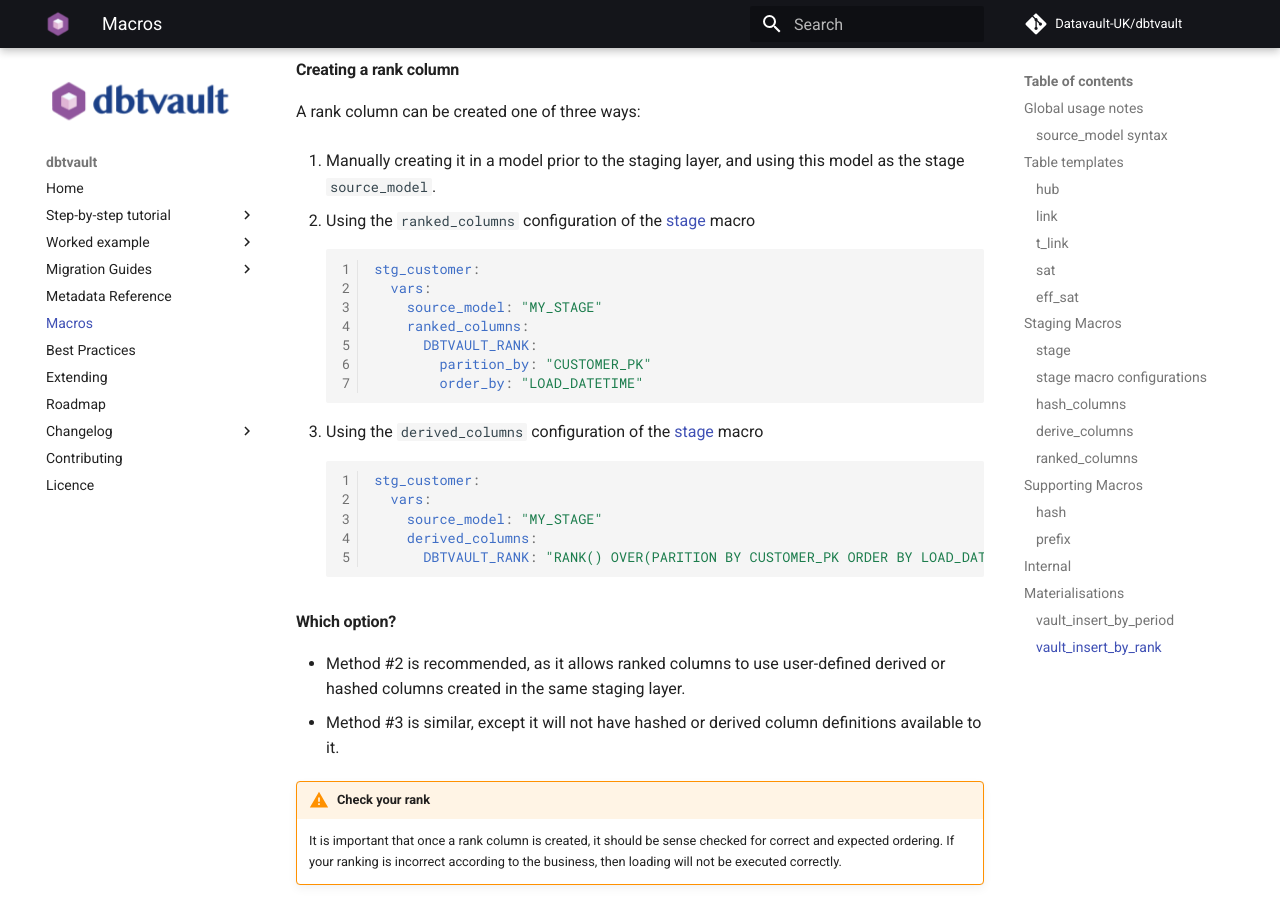
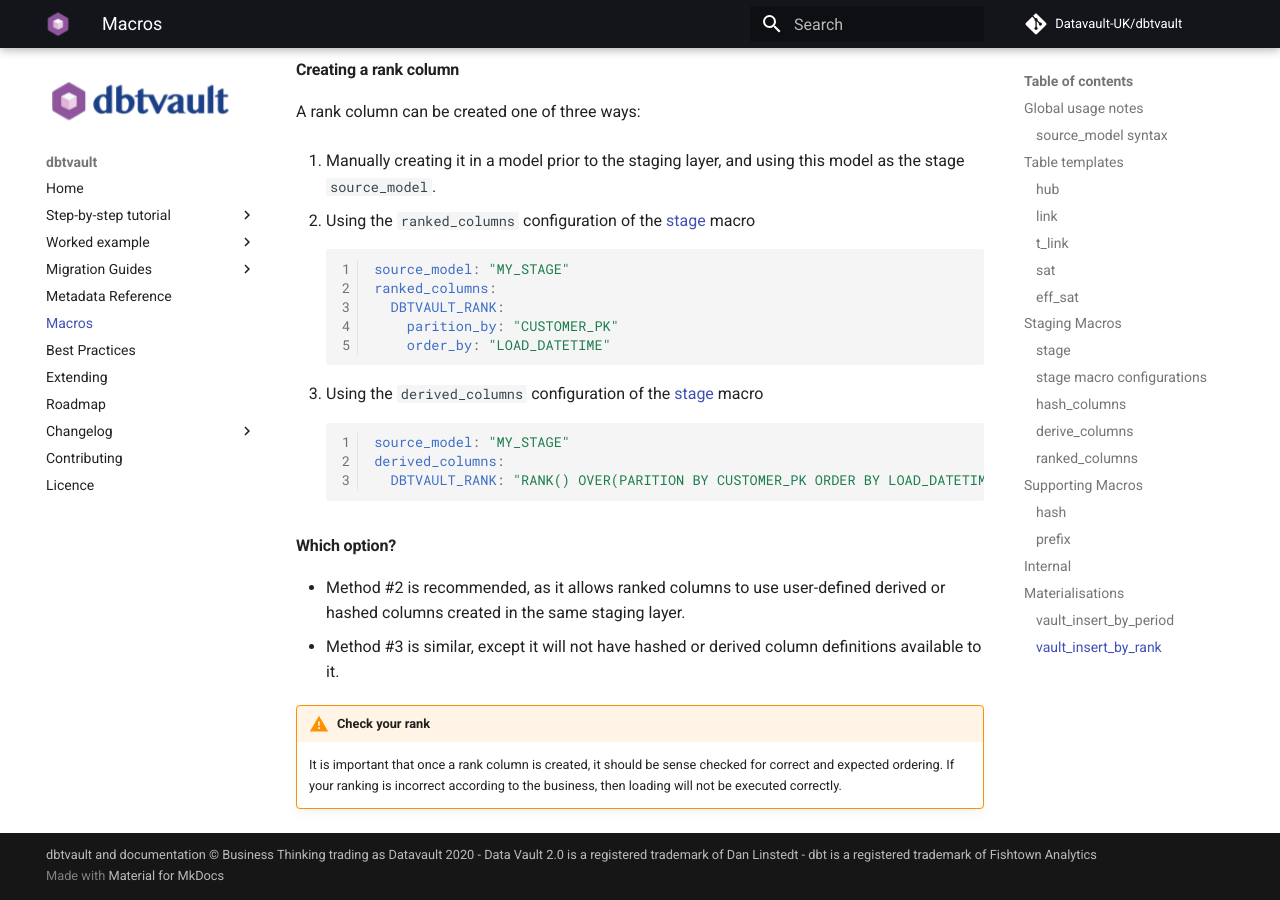
Before and after one commit to Datavault-UK/automate-dv-docs, an MkDocs documentation site: the page built from docs/macros.md, in a window 1280 px wide and 900 px high, scrolled down 21505 px. Built offline with MkDocs 1.6.1 and Material for MkDocs 9.7.7, drawn with Linux system fonts in a browser that asks for light colours; comment, search, counter and statistics services are not loaded; some of the changed lines change nothing that is shown.

Commit message:
Updated rank column metadata

````diff
--- a/docs/macros.md
+++ b/docs/macros.md
@@ -1894,23 +1894,19 @@
 2. Using the `ranked_columns` configuration of the [stage](#stage) macro
 
     ```yaml
-    stg_customer:
-      vars:
-        source_model: "MY_STAGE"
-        ranked_columns:
-          DBTVAULT_RANK:
-            parition_by: "CUSTOMER_PK"
-            order_by: "LOAD_DATETIME"
+    source_model: "MY_STAGE"
+    ranked_columns:
+      DBTVAULT_RANK:
+        parition_by: "CUSTOMER_PK"
+        order_by: "LOAD_DATETIME"
     ```
 
 3. Using the `derived_columns` configuration of the [stage](#stage) macro
 
     ```yaml
-    stg_customer:
-      vars:
-        source_model: "MY_STAGE"
-        derived_columns:
-          DBTVAULT_RANK: "RANK() OVER(PARITION BY CUSTOMER_PK ORDER BY LOAD_DATETIME)"
+    source_model: "MY_STAGE"
+    derived_columns:
+      DBTVAULT_RANK: "RANK() OVER(PARITION BY CUSTOMER_PK ORDER BY LOAD_DATETIME)"
     ```
 
 
````
